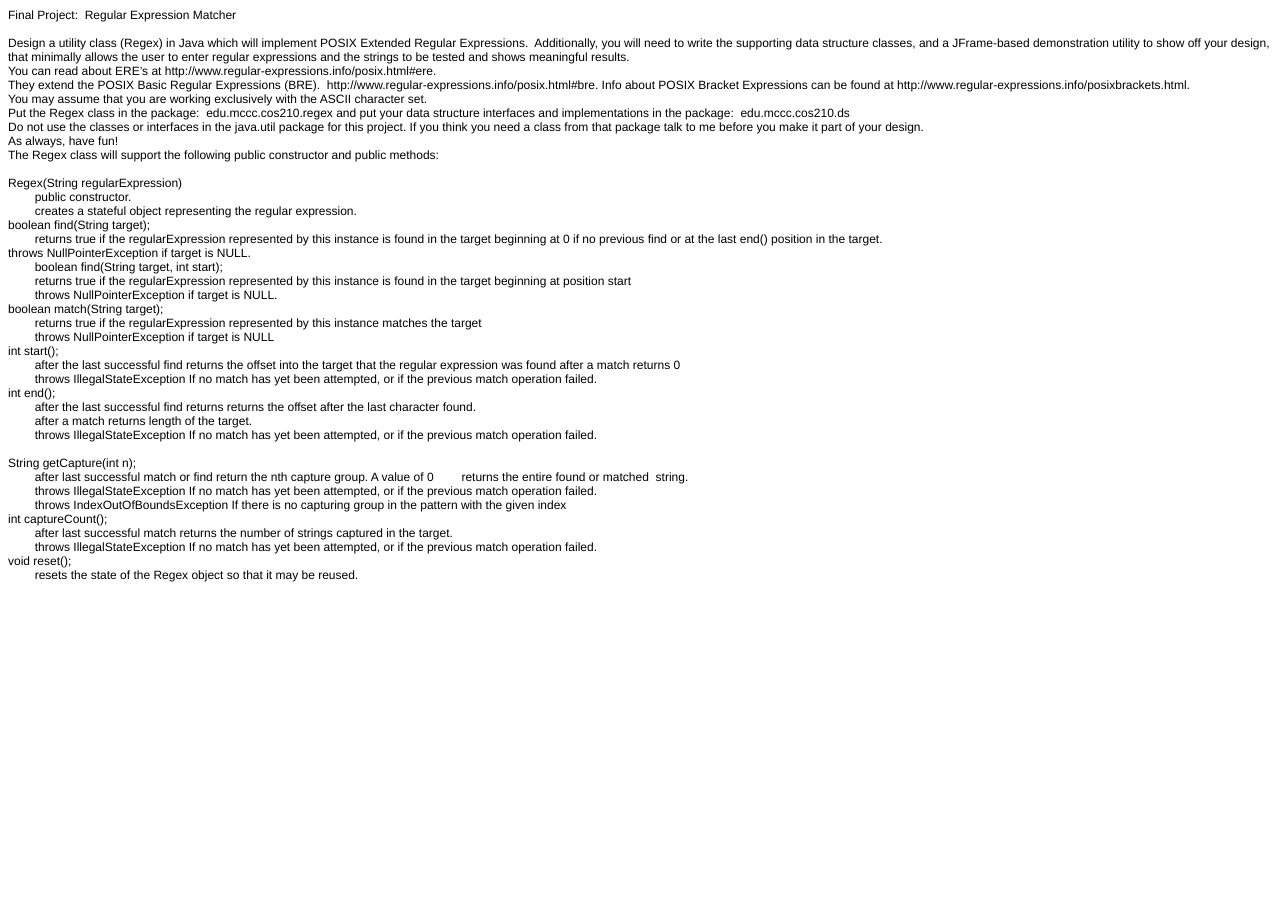
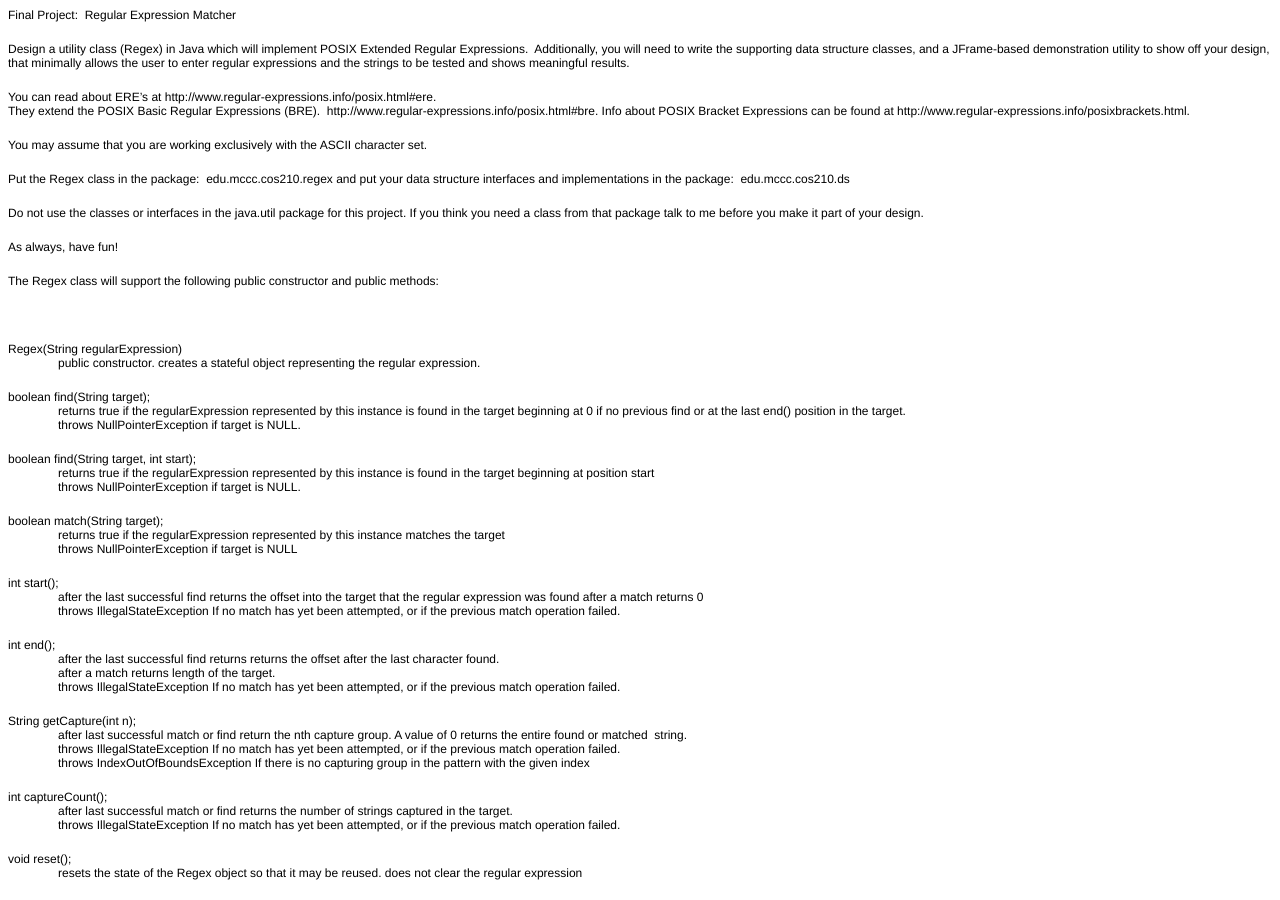
Before and after one commit to kyleiwaniec/Regex_Utility, a plain HTML site: page assignment.html in a window 1280 px wide. Before the commit the page ends 800 px from the top, so only its background shows below. Drawn offline with Linux system fonts and the light colour scheme.

Commit message:
format assignment

```diff
--- a/assignment.html
+++ b/assignment.html
@@ -7,15 +7,13 @@
   <meta name="Generator" content="Cocoa HTML Writer">
   <meta name="CocoaVersion" content="1187.4">
   <style type="text/css">
-    p.p1 {margin: 0.0px 0.0px 0.0px 0.0px}
-    p.p2 {margin: 0.0px 0.0px 0.0px 0.0px; font: 12.0px Helvetica; min-height: 14.0px}
+    p.p1 {margin: 0.0px 0.0px 20px 0.0px}
     font.f1 {font: 12.0px Helvetica}
-    span.Apple-tab-span {white-space:pre}
+    span.Apple-tab-span {width:50px; display:inline-block;}
   </style>
 </head>
 <body>
 <p class="p1"><font face="Helvetica" size="3" class="f1">Final Project:<span class="Apple-converted-space">  </span>Regular Expression Matcher</font></p>
-<p class="p2"><br></p>
 <p class="p1"><font face="Helvetica" size="3" class="f1">Design a utility class (Regex) in Java which will implement POSIX Extended Regular Expressions.<span class="Apple-converted-space">  </span>Additionally, you will need to write the supporting data structure classes, and a JFrame-based demonstration utility to show off your design, that minimally allows the user to enter regular expressions and the strings to be tested and shows meaningful results.</font></p>
 <p class="p1"><font face="Helvetica" size="3" class="f1">You can read about ERE’s at http://www.regular-expressions.info/posix.html#ere. <br>
 They extend the POSIX Basic Regular Expressions (BRE).<span class="Apple-converted-space">  </span>http://www.regular-expressions.info/posix.html#bre. Info about POSIX Bracket Expressions can be found at http://www.regular-expressions.info/posixbrackets.html.</font></p>
@@ -27,13 +25,12 @@ They extend the POSIX Basic Regular Expressions (BRE).<span class="Apple-convert
 <p class="p1"><font face="Helvetica" size="3" class="f1">The Regex class will support the following public constructor and public methods:</font></p>
 <p class="p2"><br></p>
 <p class="p1"><font face="Helvetica" size="3" class="f1">Regex(String regularExpression)<br>
-<span class="Apple-tab-span">	</span>public constructor.</font></p>
-<p class="p1"><font face="Helvetica" size="3" class="f1"><span class="Apple-tab-span">	</span>creates a stateful object representing the regular expression.</font></p>
+<span class="Apple-tab-span">	</span>public constructor. creates a stateful object representing the regular expression.</font></p>
 <p class="p1"><font face="Helvetica" size="3" class="f1">boolean find(String target);<br>
-<span class="Apple-tab-span">	</span>returns true if the regularExpression represented by this instance is found in the target beginning at 0 if no previous find or at the last end() position in the target.<br>
-throws NullPointerException if target is NULL.</font></p>
-<p class="p1"><font face="Helvetica" size="3" class="f1"><span class="Apple-tab-span">	</span>boolean find(String target, int start);<br>
-<span class="Apple-tab-span">	</span>returns true if the regularExpression represented by this instance is found in the target beginning at position start<br>
+<span class="Apple-tab-span"> </span>returns true if the regularExpression represented by this instance is found in the target beginning at 0 if no previous find or at the last end() position in the target.<br>
+<span class="Apple-tab-span"> </span>throws NullPointerException if target is NULL.</font></p>
+<p class="p1"><font face="Helvetica" size="3" class="f1">boolean find(String target, int start);<br>
+<span class="Apple-tab-span"> </span>returns true if the regularExpression represented by this instance is found in the target beginning at position start<br>
 <span class="Apple-tab-span">	</span>throws NullPointerException if target is NULL.</font></p>
 <p class="p1"><font face="Helvetica" size="3" class="f1">boolean match(String target);<br>
 <span class="Apple-tab-span">	</span>returns true if the regularExpression represented by this instance matches the target<br>
@@ -45,19 +42,15 @@ throws NullPointerException if target is NULL.</font></p>
 <span class="Apple-tab-span">	</span>after the last successful find returns returns the offset after the last character found.<br>
 <span class="Apple-tab-span">	</span>after a match returns length of the target.<br>
 <span class="Apple-tab-span">	</span>throws IllegalStateException If no match has yet been attempted, or if the previous match operation failed.</font></p>
-<p class="p2"><br></p>
 <p class="p1"><font face="Helvetica" size="3" class="f1">String getCapture(int n); <br>
-<span class="Apple-tab-span">	</span>after last successful match or find return the nth capture group. A value of 0 <span class="Apple-tab-span">	</span>returns the entire found or matched<span class="Apple-converted-space">  </span>string.<br>
+<span class="Apple-tab-span">	</span>after last successful match or find return the nth capture group. A value of 0 returns the entire found or matched<span class="Apple-converted-space">  </span>string.<br>
 <span class="Apple-tab-span">	</span>throws IllegalStateException If no match has yet been attempted, or if the previous match operation failed.<br>
 <span class="Apple-tab-span">	</span>throws IndexOutOfBoundsException If there is no capturing group in the pattern with the given index</font></p>
 <p class="p1"><font face="Helvetica" size="3" class="f1">int captureCount();<br>
-<span class="Apple-tab-span">	</span>after last successful match returns the number of strings captured in the target.<br>
+<span class="Apple-tab-span">	</span>after last successful match or find returns the number of strings captured in the target.<br>
 <span class="Apple-tab-span">	</span>throws IllegalStateException If no match has yet been attempted, or if the previous match operation failed.</font></p>
 <p class="p1"><font face="Helvetica" size="3" class="f1">void reset();<br>
-<span class="Apple-tab-span">	</span>resets the state of the Regex object so that it may be reused.<span class="Apple-converted-space"> </span></font></p>
-<p class="p2"><br></p>
-<p class="p2"><br></p>
-<p class="p2"><br></p>
-<p class="p2"><br></p>
+<span class="Apple-tab-span">	</span>resets the state of the Regex object so that it may be reused. does not clear the regular expression<span class="Apple-converted-space"> </span></font></p>
+
 </body>
 </html>
```
Also changed, not shown: 1 other file.
